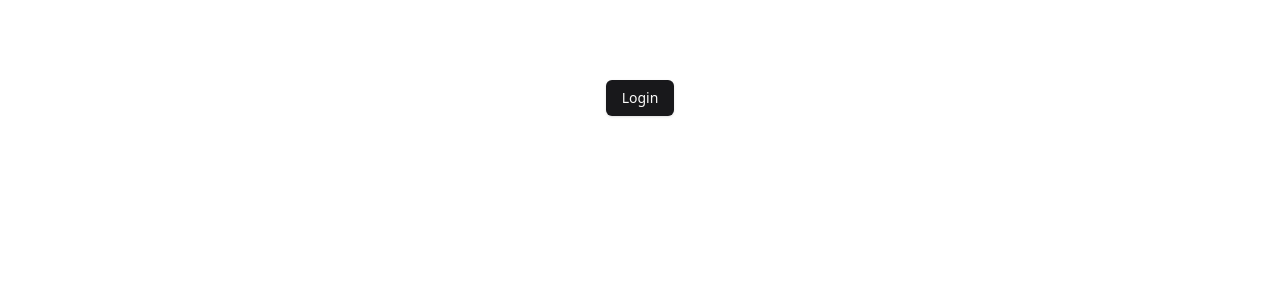
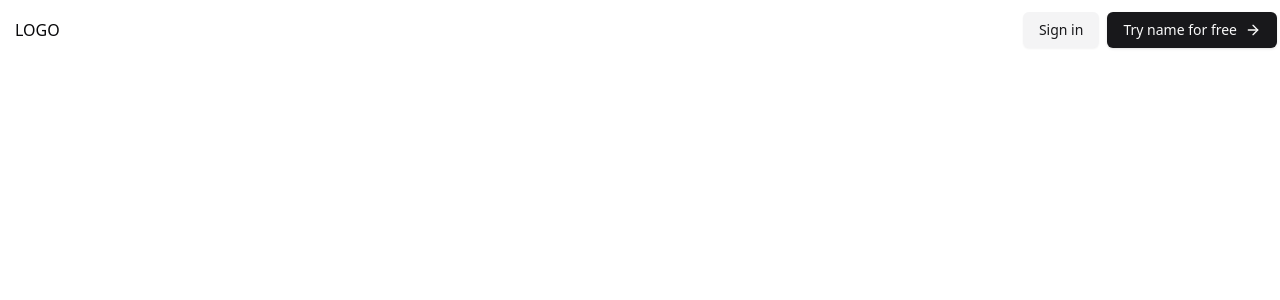
Before and after one commit to pommito/insertName_front, a Next.js app: page / in a window 1280 px wide. Shown: the top 300 px of the page. Built offline with nearby package versions, Linux system fonts and the light colour scheme.

Commit message:
Made a first version of the landing page header

```diff
--- a/app/page.tsx
+++ b/app/page.tsx
@@ -1,12 +1,9 @@
-import { buttonVariants } from '@/src/components/ui/button';
-import Link from 'next/link';
+import { Header } from '@/src/components/header';
 
 export default function Home() {
   return (
-    <div className="flex flex-col items-center justify-center gap-4 py-20">
-      <Link href={'/login'} className={buttonVariants({ variant: 'default' })}>
-        Login
-      </Link>
-    </div>
+    <>
+      <Header />
+    </>
   );
 }
--- /dev/null
+++ b/src/components/header.tsx
@@ -0,0 +1,25 @@
+import Link from 'next/link';
+import { buttonVariants } from './ui/button';
+import { ArrowRight } from 'lucide-react';
+
+export function Header() {
+  return (
+    <header className="flex min-h-[60px] items-center justify-between lg:flex lg:px-4 xl:px-0">
+      <div className="container mx-auto flex w-full items-center justify-between rounded-2xl px-[3px] backdrop-blur-xl">
+        <div className="flex flex-1 items-center gap-2 pl-3">
+          <Link href={'/'} className="flex items-center gap-1.5">
+            LOGO
+          </Link>
+        </div>
+        <div className="flex flex-1 items-center justify-end gap-2 pl-3">
+          <Link href={'/login'} className={buttonVariants({ variant: 'secondary' })}>
+            Sign in
+          </Link>
+          <Link href={'/login'} className={buttonVariants({ variant: 'default' })}>
+            Try name for free <ArrowRight />
+          </Link>
+        </div>
+      </div>
+    </header>
+  );
+}
```
